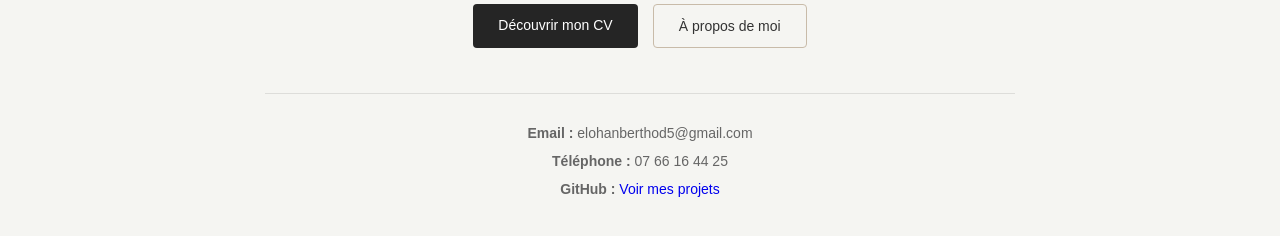
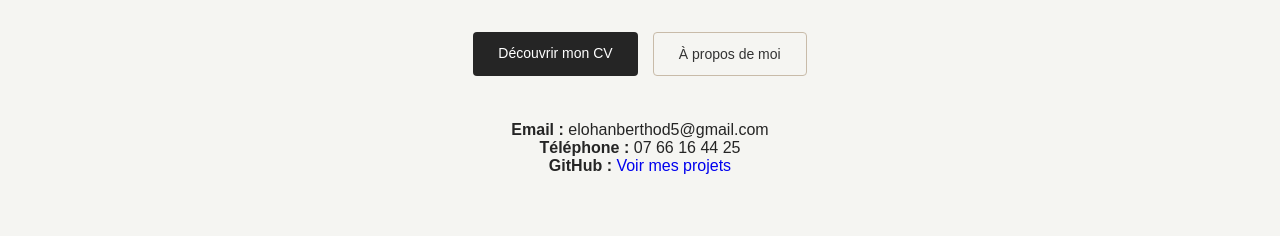
Before and after one commit to ElohanBerthod/PROJET-SITE-WEB-PRESENTATION-, a plain HTML site: page index.html in a window 1280 px wide. Shown: the part 374-610 px from the top of the page. Drawn offline with Linux system fonts and the light colour scheme.

Commit message:
Refactor CSS for improved structure and readability

```diff
--- a/style.css
+++ b/style.css
@@ -1,3 +1,4 @@
+/* Général */
 * {
     margin: 0;
     padding: 0;
@@ -27,7 +28,6 @@ nav {
     gap: 30px;
 }
 /* Présentation */
-
 main {
     min-height: 80vh;
     display: flex;
@@ -91,13 +91,6 @@ h2 {
     background-color: #eae5dc;
 }
 /* Contact */
-.contact {
-    border-top: 1px solid #ddddda;
-    padding-top: 25px;
-    color: #666666;
-    font-size: 14px;
-    line-height: 2;
-}
 .contact a {
     color: #0000EE;
     text-decoration: none;
@@ -128,7 +121,6 @@ footer {
     background-color: #a18c70;
     color: white;
     text-decoration: none;
-    border-radius: 4px;
     transition: all 0.3s ease;
 }
 .bouton-accueil:hover {
```
